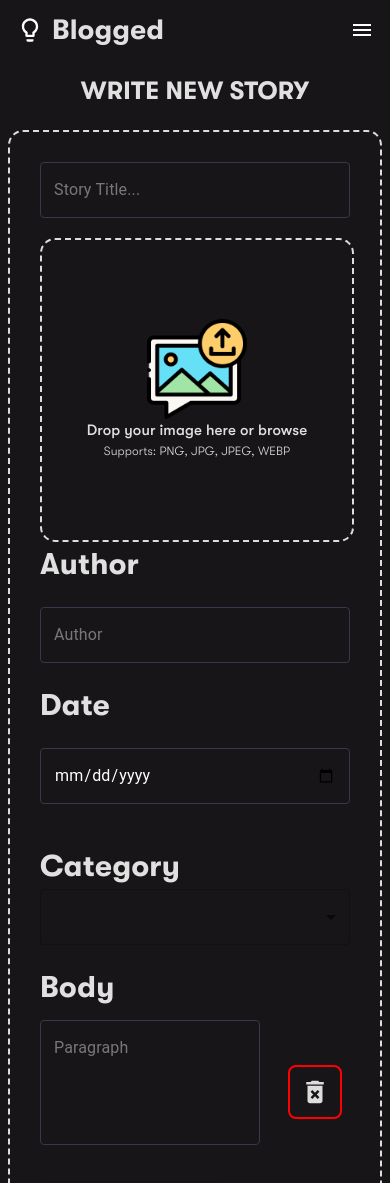
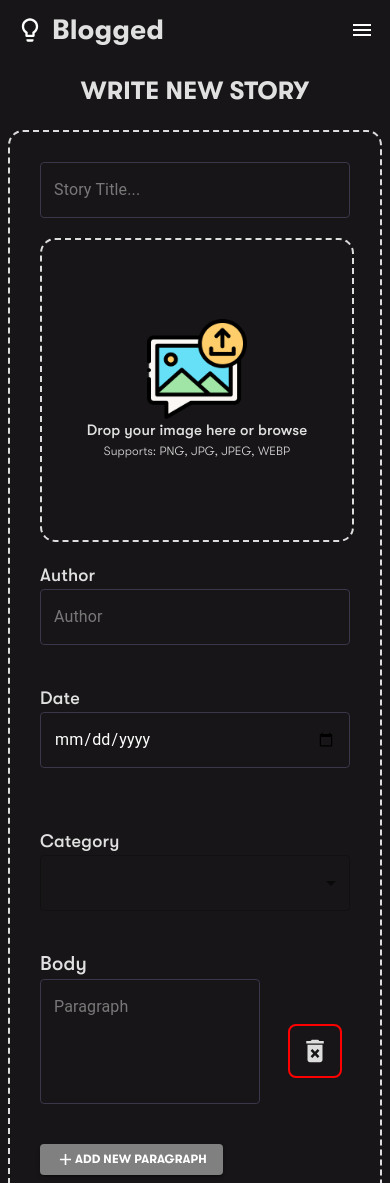
Before and after one commit to dontbothermaingi/blogged-webpage, a React (Vite) app: page /write in a window 390 px wide. Shown: the top 1183 px of the page. Built offline with nearby package versions, Linux system fonts and the light colour scheme.

Commit message:
Mobile Changes 3

```diff
--- a/src/Components/Write.jsx
+++ b/src/Components/Write.jsx
@@ -433,7 +433,7 @@ function Write (){
                     )}
 
 
-                    <Typography fontFamily="GT Bold" fontSize="30px">Author</Typography>
+                    <Typography fontFamily="GT Medium" fontSize={{md:"30px", xs:'18px'}} mt={'20px'}>Author</Typography>
                     <TextField
                         type="text"
                         name="author"
@@ -460,12 +460,11 @@ function Write (){
                               color: 'white', // Label color when focused
                             },
                             mb:'20px',
-                            mt:'20px'
                           }}
 
                     />
 
-                    <Typography fontFamily="GT Bold" fontSize="30px">Date</Typography>
+                    <Typography fontFamily="GT Medium"  fontSize={{md:"30px", xs:'18px'}} mt={'20px'}>Date</Typography>
                     <TextField
                         type="date"
                         name="date"
@@ -491,13 +490,12 @@ function Write (){
                               color: 'white', // Label color when focused
                             },
                             mb:'20px',
-                            mt:'20px'
                           }}
 
                     />
 
                     <FormControl fullWidth sx={{ mb: '20px', mt: '20px' }}>
-                        <Typography fontFamily="GT Bold" fontSize="30px">
+                        <Typography fontFamily="GT Medium"  fontSize={{md:"30px", xs:'18px'}} mt={'20px'}>
                             Category
                         </Typography>
                         <Select
@@ -538,7 +536,7 @@ function Write (){
 
 
                     <Box>
-                        <Typography fontFamily={"GT Bold"} fontSize={'30px'} mb={'10px'}>Body</Typography>
+                        <Typography fontFamily={"GT Medium"}  fontSize={{md:"30px", xs:'20px'}} mt={'18px'}>Body</Typography>
 
                         {storyData.map((story,index) => (
                             <Box key={index} display={'flex'} alignItems={'center'} gap={'20px'}>
```
